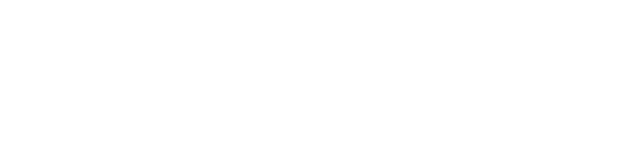
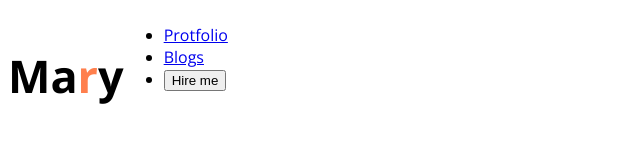
Before and after one commit to developerasad9005/protfolio, a plain HTML site: page index.html in a window 1280 px wide. Shown: the whole page, without its empty margins (0-640 px from the left). Drawn offline with nearby package versions, Linux system fonts and the light colour scheme.

Commit message:
add images

```diff
--- a/index.html
+++ b/index.html
@@ -4,8 +4,22 @@
     <meta charset="UTF-8">
     <meta name="viewport" content="width=device-width, initial-scale=1.0">
     <title>Developer Asad</title>
+    <link rel="preconnect" href="https://fonts.googleapis.com">
+<link rel="preconnect" href="https://fonts.gstatic.com" crossorigin>
+<link href="https://fonts.googleapis.com/css2?family=Open+Sans:ital,wght@0,300;0,400;0,500;0,600;0,700;0,800;1,300;1,400;1,500;1,600;1,700;1,800&display=swap" rel="stylesheet">
+    <link rel="stylesheet" href="styles/style.css">
 </head>
 <body>
-
+    <nav>
+        <h1>Ma<span class="nav-title">r</span>y</h1>
+        <ul>
+            <li><a href="#">Protfolio</a></li>
+            <li><a href="#">Blogs</a></li>
+            <li><button>Hire me</button></li>
+        </ul>
+    </nav>
+    <header></header>
+    <main></main>
+    <footer></footer>
 </body>
 </html>
--- /dev/null
+++ b/styles/style.css
@@ -0,0 +1,12 @@
+body{
+    font-family: 'Open Sans', sans-serif;
+}
+nav{
+    display: flex;
+}
+nav > h1{
+    font-size: 45px;
+}
+.nav-title{
+    color: rgba(255, 72, 0, 0.699);
+}
```
Also changed, not shown: images/developer.png (added), images/hardy.png (added), images/header_bg.png (added), images/icons/facebook.png (added), images/icons/insta.png (added), images/icons/js.png (added), images/icons/mongo.png (added), images/icons/nodejs.png (added), images/icons/react.png (added), images/icons/twitter.png (added).
